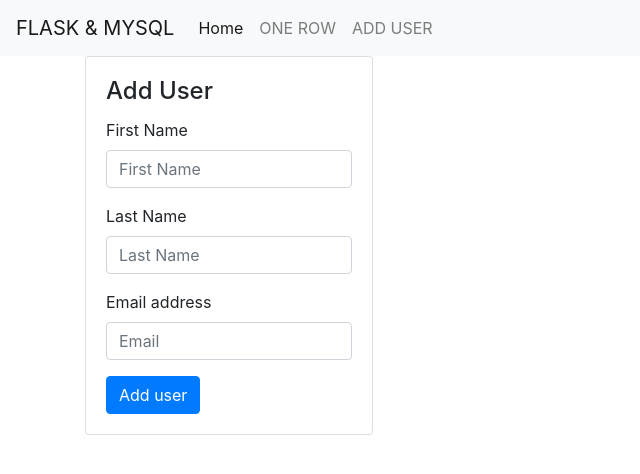
After one commit to DuyLuat/flaskprj1, a Flask app: page /adduser in a window 1280 px wide. The commit adds this page. Shown: the top 474 px of the page, without its empty margins (0-640 px from the left). Run offline with Flask 2, Linux system fonts and the light colour scheme; some libraries are stand-ins or nearby versions.

Commit message:
Thêm user

```diff
--- a/app.py
+++ b/app.py
@@ -59,3 +59,17 @@ def update(id):
       cur.execute(sql, id)
       result = cur.fetchone()
       return render_template('update.html', result=result)
+
+@app.route('/adduser', methods=['POST', 'GET'])
+def adduser():
+   if request.method =='POST':
+      firstname=request.form['firstname']
+      lastname=request.form['lastname']
+      email=request.form['email']
+      cur = db.cursor()
+      sql = "INSERT INTO users(firstname, lastname, email) VALUES (%s, %s, %s)"
+      cur.execute(sql, (firstname, lastname, email))
+      cur.close()
+      return redirect(url_for('index'))
+   else:
+      return render_template('adduser.html')
--- /dev/null
+++ b/templates/adduser.html
@@ -0,0 +1,31 @@
+{% extends 'base.html' %}
+
+
+{%block content %}
+<div class="card" style="width: 18rem;">
+    <div class="card-body">
+      <h4 class="card-title">Add User</h4>
+<form action="/adduser" method="POST">
+    <div class="form-group">
+        <label for="firstname">First Name</label>
+        <input type="text" class="form-control" name="firstname" id="firstname" placeholder="First Name">
+    </div>
+    <div class="form-group">
+        <label for="lastname">Last Name</label>
+        <input type="text" class="form-control" name="lastname" id="lastname" placeholder="Last Name">
+    </div>
+
+
+    <div class="form-group">
+      <label for="email">Email address</label>
+      <input type="email" class="form-control" id="email" name="email" placeholder="Email">
+
+    </div>
+
+    <button type="submit" class="btn btn-primary">Add user</button>
+ </form>
+ </div>
+ </div>
+
+
+{% endblock %}
--- a/templates/base.html
+++ b/templates/base.html
@@ -26,9 +26,8 @@
             <li class="nav-item">
               <a class="nav-link" href="/one">ONE ROW</a>
             </li>
-
             <li class="nav-item">
-              <a class="nav-link disabled" href="#" tabindex="-1" aria-disabled="true">Disabled</a>
+              <a class="nav-link" href="/adduser">ADD USER</a>
             </li>
           </ul>
 
```
